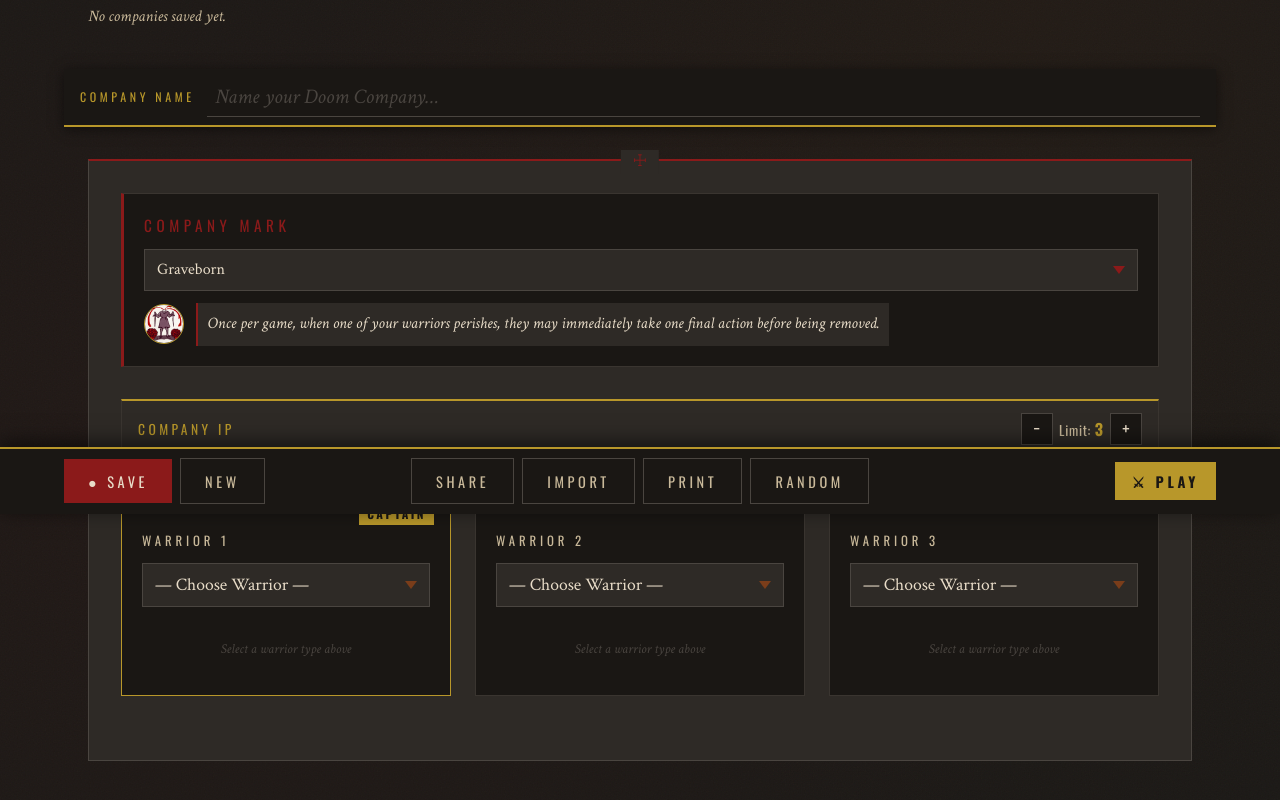
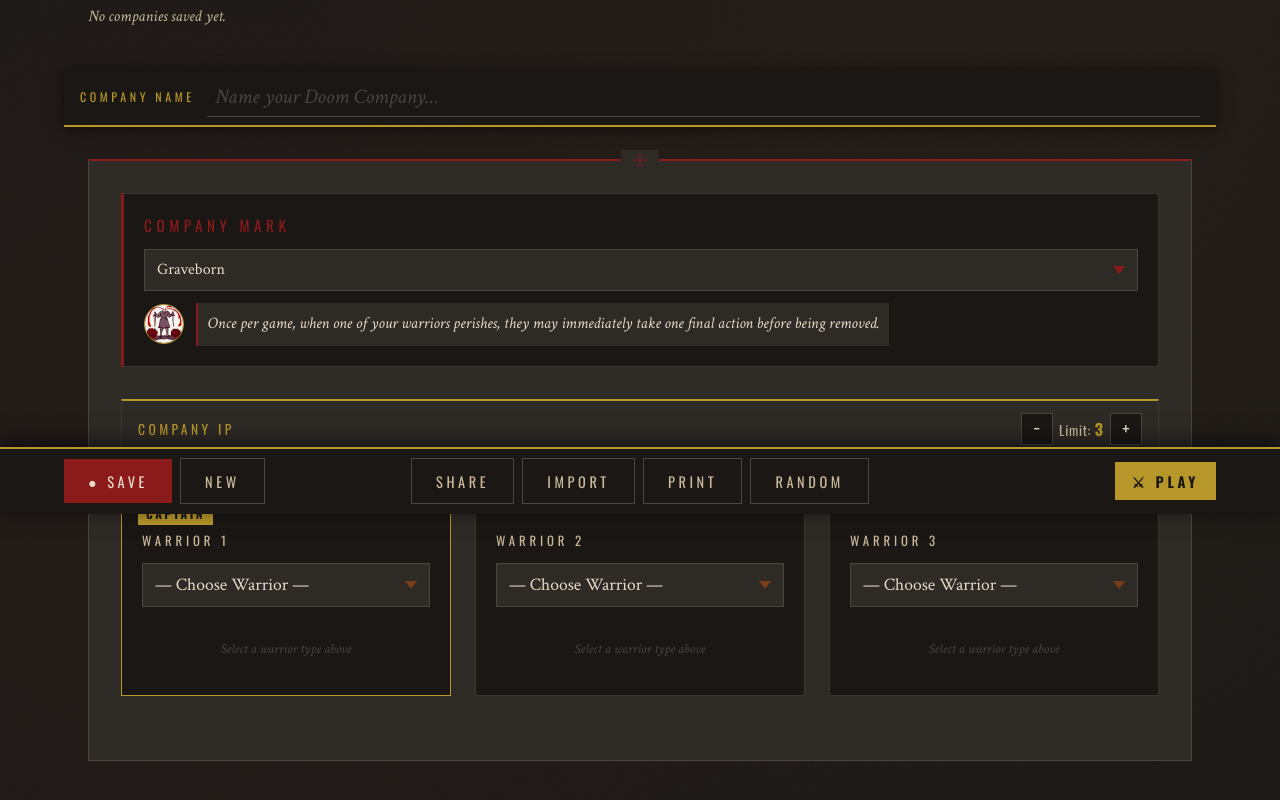
Before and after one commit to dev-leddy/1490doom-builder, a React (Vite) app: page / in a window 1280 px wide. Shown: the part 286-1086 px from the top of the page. Built offline with nearby package versions, Linux system fonts and the light colour scheme; a web font is replaced by a local one.

Commit message:
Fix captain label and star overlapping in build mode
Move the CAPTAIN badge pseudo-element from right-aligned to left-aligned
so it no longer overlaps the captain-toggle star button on the right side
of the slot header.

https://claude.ai/code/session_014ongVDtRW6GXpSviJAWJPJ

```diff
--- a/src/builder/builder.css
+++ b/src/builder/builder.css
@@ -409,7 +409,7 @@
     content: 'CAPTAIN';
     position: absolute;
     top: -0.55rem;
-    right: 1rem;
+    left: 1rem;
     background: var(--gold);
     color: var(--ash);
     font-family: 'Oswald', sans-serif;
```
